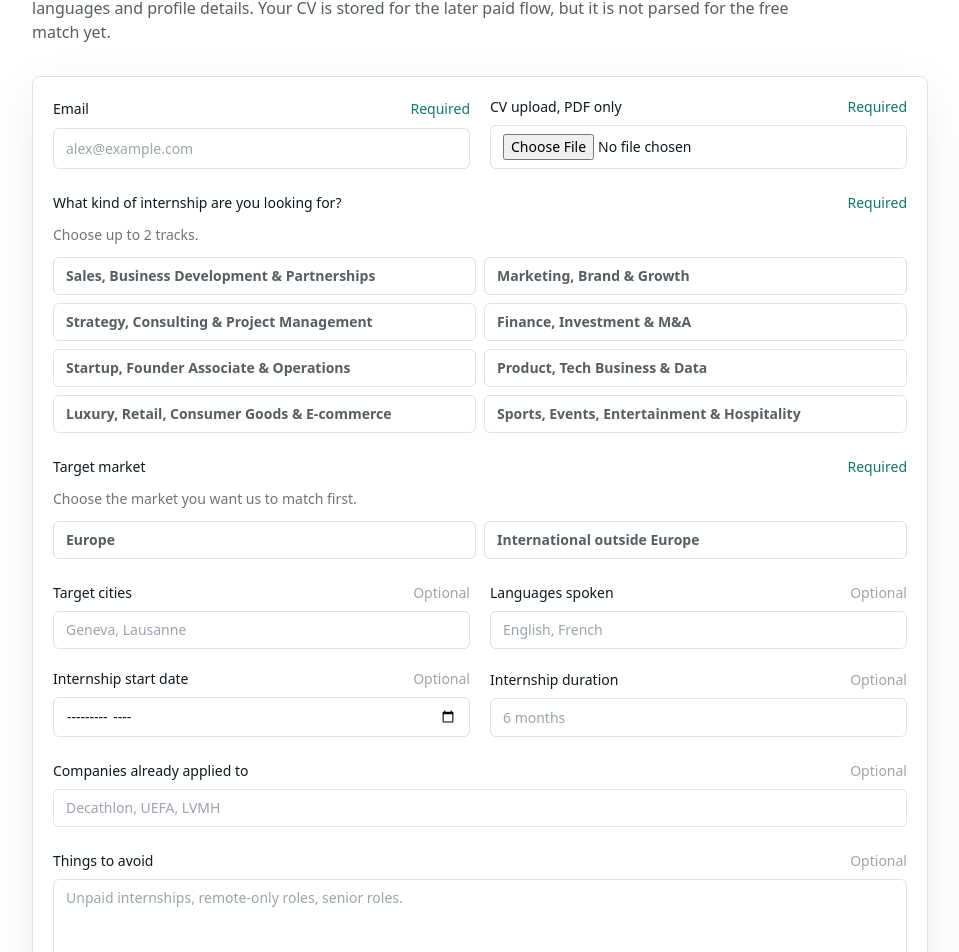
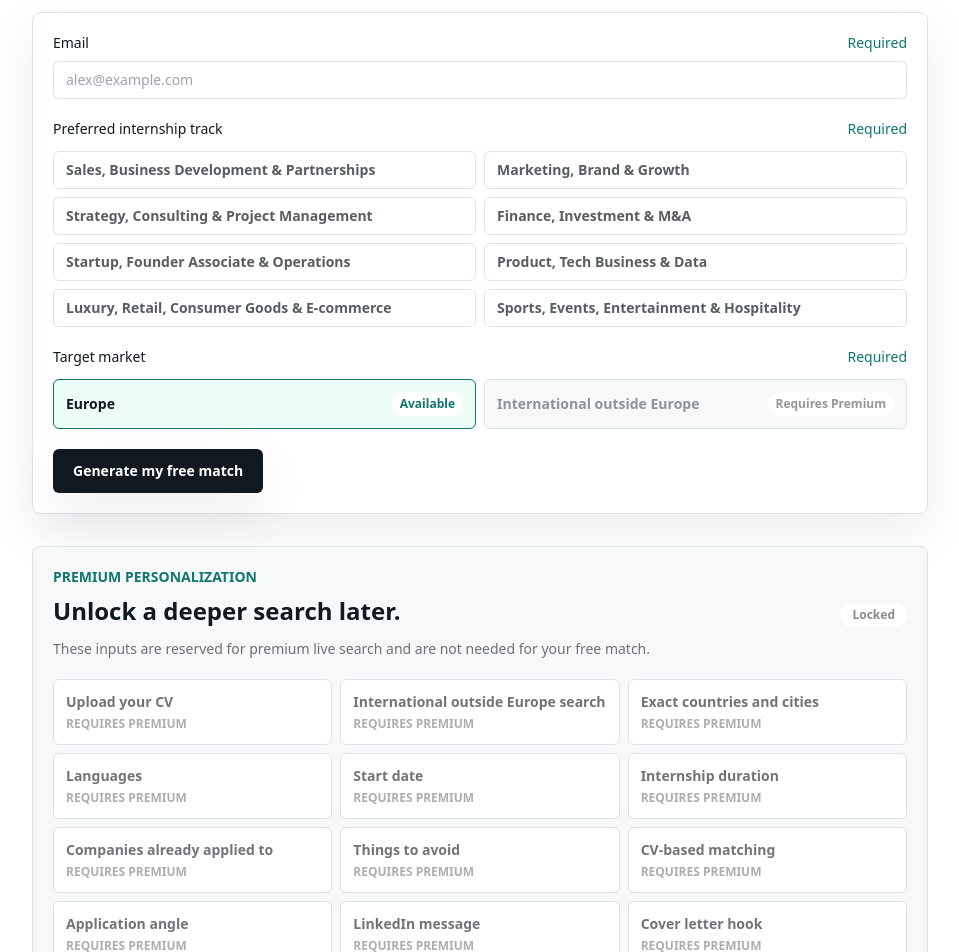
Before and after one commit to paulcuillerot-star/internshiphunter, a Next.js app: page /apply in a window 1280 px wide. Shown: the part 265-1217 px from the top of the page, without its empty margins (64-1023 px from the left). Built offline with nearby package versions, Linux system fonts and the light colour scheme.

Commit message:
Simplify free application form

```diff
--- a/app/apply/page.tsx
+++ b/app/apply/page.tsx
@@ -2,27 +2,52 @@
 
 import { FormEvent, useState } from "react";
 import { useRouter } from "next/navigation";
-import { internshipTrackLabels, marketChoices } from "@/lib/searchBuckets";
+import { internshipTrackLabels } from "@/lib/searchBuckets";
 
-function FieldLabel({ children, required }: { children: string; required?: boolean }) {
+const premiumOptions = [
+  "Upload your CV",
+  "International outside Europe search",
+  "Exact countries and cities",
+  "Languages",
+  "Start date",
+  "Internship duration",
+  "Companies already applied to",
+  "Things to avoid",
+  "CV-based matching",
+  "Application angle",
+  "LinkedIn message",
+  "Cover letter hook"
+];
+
+function RequiredLabel({ children }: { children: string }) {
   return (
     <span className="label flex items-center justify-between gap-3">
       <span>{children}</span>
-      <span className={required ? "text-signal" : "text-ink/40"}>{required ? "Required" : "Optional"}</span>
+      <span className="text-signal">Required</span>
     </span>
   );
 }
 
-function ToggleButton({ label, selected, disabled, onClick }: { label: string; selected: boolean; disabled?: boolean; onClick: () => void }) {
+function TrackButton({ label, selected, onClick }: { label: string; selected: boolean; onClick: () => void }) {
   return (
     <button
       type="button"
       onClick={onClick}
-      disabled={disabled && !selected}
-      className={`rounded-md border px-3 py-2 text-left text-sm font-semibold transition ${selected ? "border-signal bg-emerald-50 text-signal" : "border-line bg-white text-ink/70 hover:border-signal"} ${disabled && !selected ? "cursor-not-allowed opacity-45" : ""}`}
+      className={`rounded-md border px-3 py-2 text-left text-sm font-semibold transition ${selected ? "border-signal bg-emerald-50 text-signal" : "border-line bg-white text-ink/70 hover:border-signal"}`}
     >
       {label}
     </button>
+  );
+}
+
+function MarketOption({ label, status, locked }: { label: string; status: string; locked?: boolean }) {
+  return (
+    <div className={`rounded-md border px-3 py-3 ${locked ? "border-line bg-mist text-ink/45" : "border-signal bg-emerald-50 text-ink"}`}>
+      <div className="flex items-center justify-between gap-3">
+        <span className="text-sm font-bold">{label}</span>
+        <span className={`rounded-full px-2 py-1 text-xs font-bold ${locked ? "bg-white text-ink/45" : "bg-white text-signal"}`}>{status}</span>
+      </div>
+    </div>
   );
 }
 
@@ -30,39 +55,24 @@ export default function ApplyPage() {
   const router = useRouter();
   const [error, setError] = useState("");
   const [loading, setLoading] = useState(false);
-  const [selectedTracks, setSelectedTracks] = useState<string[]>([]);
-  const [selectedMarkets, setSelectedMarkets] = useState<string[]>([]);
-
-  function toggleTrack(track: string) {
-    setSelectedTracks((current) => current.includes(track) ? current.filter((item) => item !== track) : current.length < 2 ? [...current, track] : current);
-  }
-
-  function toggleMarket(market: string) {
-    setSelectedMarkets((current) => current.includes(market) ? current.filter((item) => item !== market) : [market]);
-  }
+  const [selectedTrack, setSelectedTrack] = useState("");
 
   async function submit(event: FormEvent<HTMLFormElement>) {
     event.preventDefault();
     setError("");
     setLoading(true);
     const data = new FormData(event.currentTarget);
-    data.set("desiredRoles", selectedTracks.join(","));
-    data.set("targetCountries", selectedMarkets.join(","));
+    data.set("desiredRoles", selectedTrack);
+    data.set("targetCountries", "Europe");
 
-    if (!data.get("email") || !data.get("cv") || !selectedMarkets.length || !selectedTracks.length) {
+    if (!data.get("email") || !selectedTrack) {
       setLoading(false);
-      setError("Email, CV, one target market and at least one internship track are required.");
-      return;
-    }
-
-    if (selectedTracks.length > 2) {
-      setLoading(false);
-      setError("Please select no more than 2 internship tracks.");
+      setError("Email and one internship track are required.");
       return;
     }
 
     const response = await fetch("/api/search-internships", { method: "POST", body: data });
-    if (!response.ok) { setLoading(false); setError("The search could not be created. Please try again."); return; }
+    if (!response.ok) { setLoading(false); setError("The free match could not be created. Please try again."); return; }
     const result = (await response.json()) as { reportId: string };
     router.push(`/report/${result.reportId}`);
   }
@@ -70,81 +80,65 @@ export default function ApplyPage() {
   return (
     <section className="section">
       <div className="max-w-3xl">
-        <p className="text-sm font-semibold uppercase text-signal">Create your search</p>
-        <h1 className="mt-3 text-4xl font-bold text-ink">Find your best internship direction in minutes.</h1>
+        <p className="text-sm font-semibold uppercase text-signal">Free internship match</p>
+        <h1 className="mt-3 text-4xl font-bold text-ink">Get your free match in under 20 seconds.</h1>
         <p className="mt-3 text-ink/70">
-          Only the essentials are required. The free result is based on your selected track, target market, languages and profile details. Your CV is stored for the later paid flow, but it is not parsed for the free match yet.
+          Your free match uses your internship track and broad target market. Premium search uses your CV, exact cities, languages, start date, duration and exclusions.
         </p>
       </div>
 
-      <form onSubmit={submit} className="mt-8 grid max-w-4xl gap-6 rounded-lg border border-line bg-white p-5 shadow-soft">
+      <form onSubmit={submit} className="mt-8 grid max-w-4xl gap-5 rounded-lg border border-line bg-white p-5 shadow-soft">
         {error ? <p className="rounded-md bg-red-50 p-3 text-sm text-red-700">{error}</p> : null}
 
-        <div className="grid gap-5 md:grid-cols-2">
-          <label className="grid gap-2">
-            <FieldLabel required>Email</FieldLabel>
-            <input className="field" name="email" type="email" required placeholder="alex@example.com" />
-          </label>
-          <label className="grid gap-2">
-            <FieldLabel required>CV upload, PDF only</FieldLabel>
-            <input className="field" name="cv" type="file" accept="application/pdf" required />
-          </label>
-        </div>
+        <label className="grid gap-2">
+          <RequiredLabel>Email</RequiredLabel>
+          <input className="field" name="email" type="email" required placeholder="alex@example.com" />
+        </label>
 
         <section className="grid gap-3">
-          <FieldLabel required>What kind of internship are you looking for?</FieldLabel>
-          <p className="text-sm text-ink/60">Choose up to 2 tracks.</p>
-          <input type="hidden" name="desiredRoles" value={selectedTracks.join(",")} />
+          <RequiredLabel>Preferred internship track</RequiredLabel>
+          <input type="hidden" name="desiredRoles" value={selectedTrack} />
           <div className="grid gap-2 sm:grid-cols-2">
             {internshipTrackLabels.map((track) => (
-              <ToggleButton key={track} label={track} selected={selectedTracks.includes(track)} disabled={selectedTracks.length >= 2} onClick={() => toggleTrack(track)} />
+              <TrackButton key={track} label={track} selected={selectedTrack === track} onClick={() => setSelectedTrack(track)} />
             ))}
           </div>
         </section>
 
         <section className="grid gap-3">
-          <FieldLabel required>Target market</FieldLabel>
-          <p className="text-sm text-ink/60">Choose the market you want us to match first.</p>
-          <input type="hidden" name="targetCountries" value={selectedMarkets.join(",")} />
+          <RequiredLabel>Target market</RequiredLabel>
+          <input type="hidden" name="targetCountries" value="Europe" />
           <div className="grid gap-2 sm:grid-cols-2">
-            {marketChoices.map((market) => (
-              <ToggleButton key={market} label={market} selected={selectedMarkets.includes(market)} onClick={() => toggleMarket(market)} />
-            ))}
+            <MarketOption label="Europe" status="Available" />
+            <MarketOption label="International outside Europe" status="Requires Premium" locked />
           </div>
         </section>
-
-        <div className="grid gap-5 md:grid-cols-2">
-          <label className="grid gap-2">
-            <FieldLabel>Target cities</FieldLabel>
-            <input className="field" name="targetCities" placeholder="Geneva, Lausanne" />
-          </label>
-          <label className="grid gap-2">
-            <FieldLabel>Languages spoken</FieldLabel>
-            <input className="field" name="languagesSpoken" placeholder="English, French" />
-          </label>
-          <label className="grid gap-2">
-            <FieldLabel>Internship start date</FieldLabel>
-            <input className="field" name="internshipStartDate" type="month" />
-          </label>
-          <label className="grid gap-2">
-            <FieldLabel>Internship duration</FieldLabel>
-            <input className="field" name="internshipDuration" placeholder="6 months" />
-          </label>
-        </div>
-
-        <label className="grid gap-2">
-          <FieldLabel>Companies already applied to</FieldLabel>
-          <input className="field" name="companiesAlreadyAppliedTo" placeholder="Decathlon, UEFA, LVMH" />
-        </label>
-        <label className="grid gap-2">
-          <FieldLabel>Things to avoid</FieldLabel>
-          <textarea className="field min-h-24" name="thingsToAvoid" placeholder="Unpaid internships, remote-only roles, senior roles." />
-        </label>
 
         <button type="submit" disabled={loading} className="button-primary w-full sm:w-fit">
           {loading ? "Generating..." : "Generate my free match"}
         </button>
       </form>
+
+      <section className="mt-8 max-w-4xl rounded-lg border border-line bg-mist p-5">
+        <div className="flex flex-col gap-2 sm:flex-row sm:items-end sm:justify-between">
+          <div>
+            <p className="text-sm font-semibold uppercase text-signal">Premium personalization</p>
+            <h2 className="mt-2 text-2xl font-bold text-ink">Unlock a deeper search later.</h2>
+          </div>
+          <span className="rounded-full bg-white px-3 py-1 text-xs font-bold text-ink/50">Locked</span>
+        </div>
+        <p className="mt-3 text-sm text-ink/60">
+          These inputs are reserved for premium live search and are not needed for your free match.
+        </p>
+        <div className="mt-5 grid gap-2 sm:grid-cols-2 lg:grid-cols-3">
+          {premiumOptions.map((option) => (
+            <div key={option} className="rounded-md border border-line bg-white px-3 py-3 text-sm text-ink/50">
+              <p className="font-semibold text-ink/60">{option}</p>
+              <p className="mt-1 text-xs font-bold uppercase text-ink/35">Requires Premium</p>
+            </div>
+          ))}
+        </div>
+      </section>
     </section>
   );
 }
```
